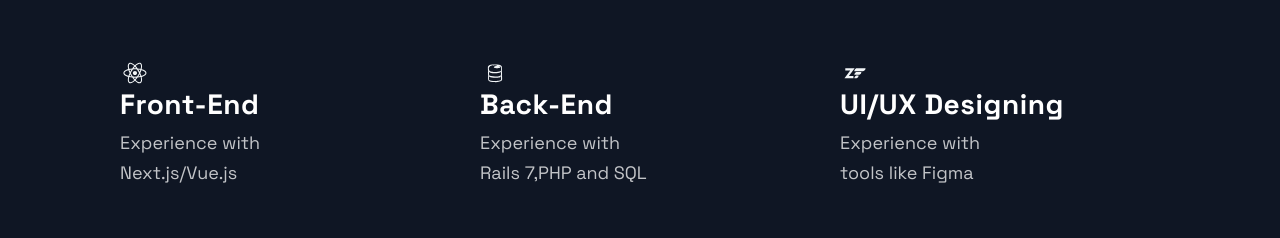
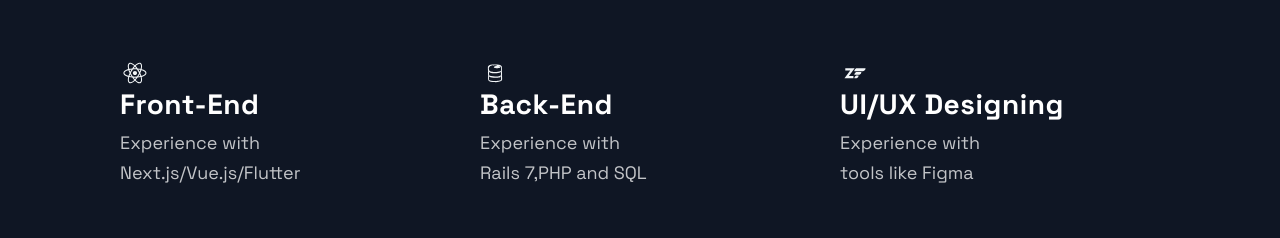
Before and after one commit to AfaqShahidKhan/portfolio-website-template-in-next-js, a Next.js app: page / in a window 1280 px wide. Shown: the part 2660-2898 px from the top of the page. Built offline with nearby package versions, Linux system fonts and the light colour scheme.

Commit message:
tech changes

```diff
--- a/src/components/Technologies/Technologies.js
+++ b/src/components/Technologies/Technologies.js
@@ -30,7 +30,7 @@
           <ListTitle>Front-End</ListTitle>{" "}
           <ListParagraph>
             Experience with <br />
-            Next.js/Vue.js
+            Next.js/Vue.js/Flutter
           </ListParagraph>
         </ListContainer>
       </ListItem>
```
